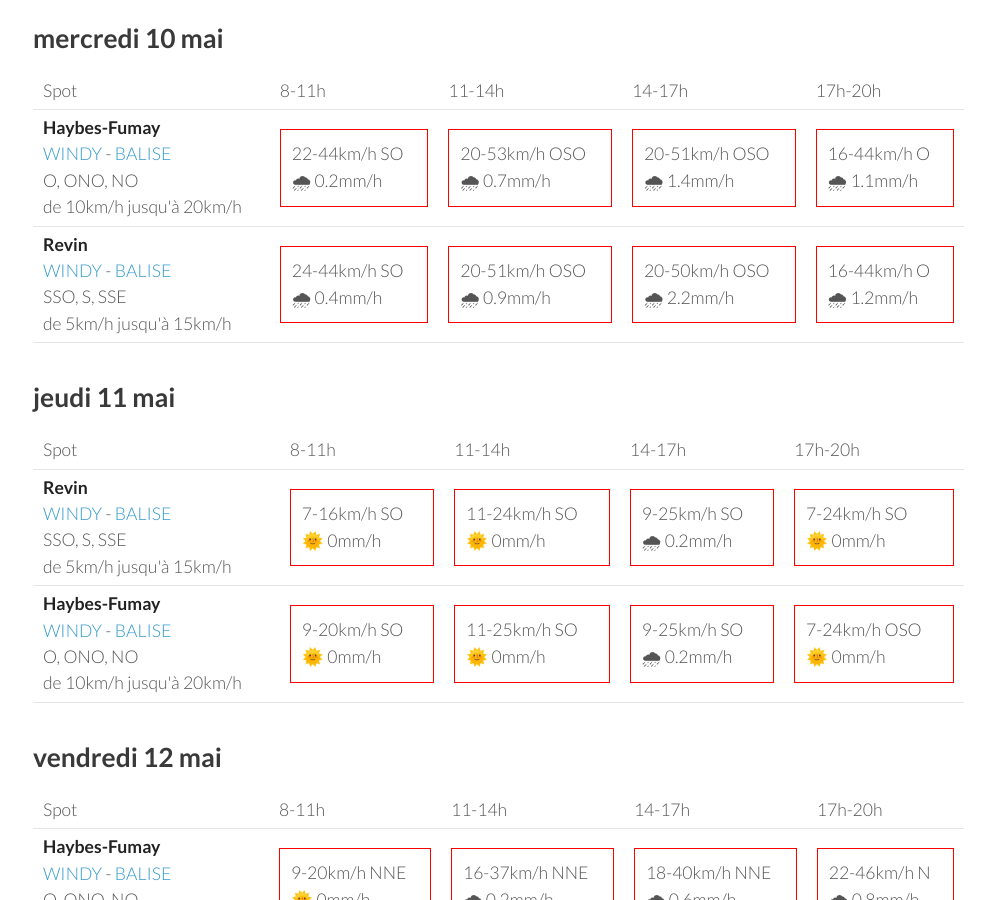
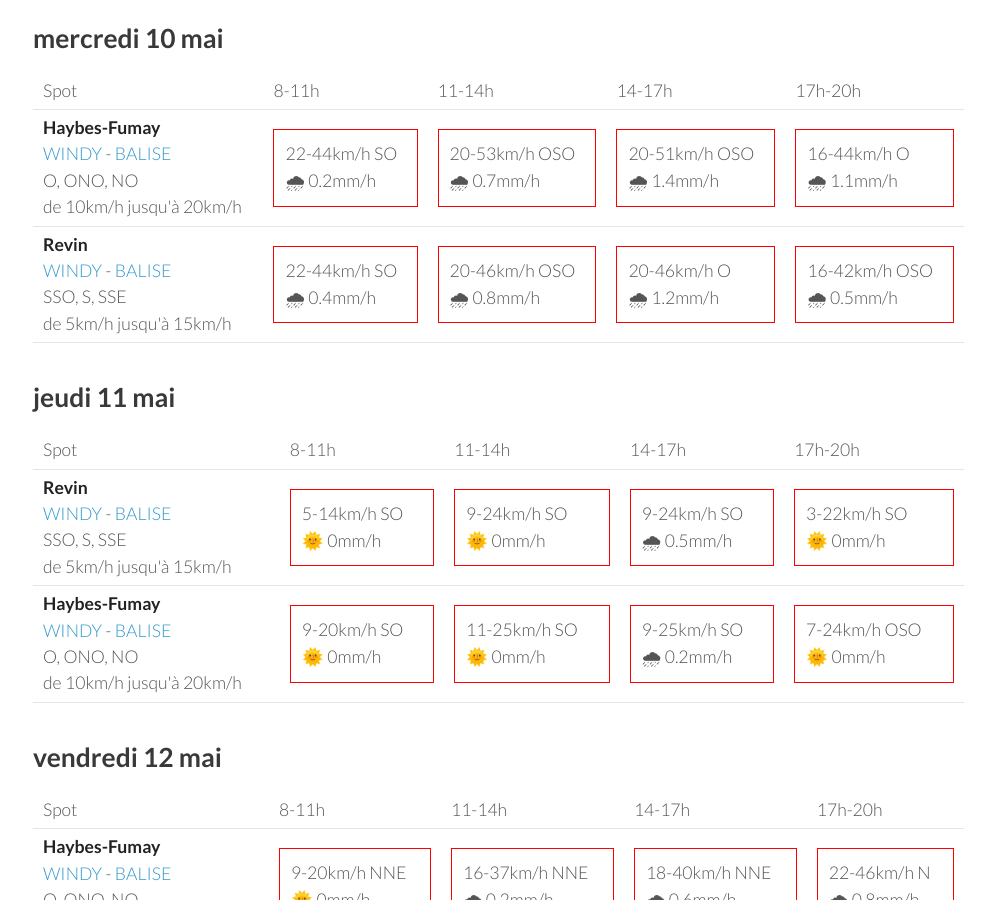
Before and after one commit to parapente-dans-le-nord/parapente-dans-le-nord.github.io, a Jekyll site: the page built from ardennes.markdown, in a window 1280 px wide and 900 px high, scrolled down 976 px. Shown: the whole window, without its empty margins (25-1020 px from the left). Built offline with Jekyll 4.4.1, drawn with Linux system fonts in a browser that asks for light colours; some of the changed text lies outside the part shown.

Commit message:
update index.markdown

```diff
--- a/ardennes.markdown
+++ b/ardennes.markdown
@@ -104,10 +104,10 @@ page mise à jour le lundi 08 mai 13:10
 <tr>
         <td><strong>Revin</strong><br><a href="https://windy.com/49.948/4.625?49.543,4.625,8">WINDY</a> - <span class=""><a href="http://www.balisemeteo.com/balise.php?idBalise=5019">BALISE</a> </span><br> <span class="vent-favorable">SSO, S, SSE</span><br><span class="force-vent">de 5km/h jusqu'à 15km/h</span> </td>
 
-            <td><div class="not-flyable"><p>24-44km/h SO</p><p>🌧 0.4mm/h</p></div></td>
-            <td><div class="not-flyable"><p>20-51km/h OSO</p><p>🌧 0.9mm/h</p></div></td>
-            <td><div class="not-flyable"><p>20-50km/h OSO</p><p>🌧 2.2mm/h</p></div></td>
-            <td><div class="not-flyable"><p>16-44km/h O</p><p>🌧 1.2mm/h</p></div></td>
+            <td><div class="not-flyable"><p>22-44km/h SO</p><p>🌧 0.4mm/h</p></div></td>
+            <td><div class="not-flyable"><p>20-46km/h OSO</p><p>🌧 0.8mm/h</p></div></td>
+            <td><div class="not-flyable"><p>20-46km/h O</p><p>🌧 1.2mm/h</p></div></td>
+            <td><div class="not-flyable"><p>16-42km/h OSO</p><p>🌧 0.5mm/h</p></div></td>
 
 
     </tr>
@@ -130,10 +130,10 @@ page mise à jour le lundi 08 mai 13:10
 <tr>
         <td><strong>Revin</strong><br><a href="https://windy.com/49.948/4.625?49.543,4.625,8">WINDY</a> - <span class=""><a href="http://www.balisemeteo.com/balise.php?idBalise=5019">BALISE</a> </span><br> <span class="vent-favorable">SSO, S, SSE</span><br><span class="force-vent">de 5km/h jusqu'à 15km/h</span> </td>
 
-            <td><div class="not-flyable"><p>7-16km/h SO</p><p>🌞 0mm/h</p></div></td>
-            <td><div class="not-flyable"><p>11-24km/h SO</p><p>🌞 0mm/h</p></div></td>
-            <td><div class="not-flyable"><p>9-25km/h SO</p><p>🌧 0.2mm/h</p></div></td>
-            <td><div class="not-flyable"><p>7-24km/h SO</p><p>🌞 0mm/h</p></div></td>
+            <td><div class="not-flyable"><p>5-14km/h SO</p><p>🌞 0mm/h</p></div></td>
+            <td><div class="not-flyable"><p>9-24km/h SO</p><p>🌞 0mm/h</p></div></td>
+            <td><div class="not-flyable"><p>9-24km/h SO</p><p>🌧 0.5mm/h</p></div></td>
+            <td><div class="not-flyable"><p>3-22km/h SO</p><p>🌞 0mm/h</p></div></td>
 
 
     </tr>
```
Also changed, not shown: other parts of ardennes.markdown (+1 -1 lines).
